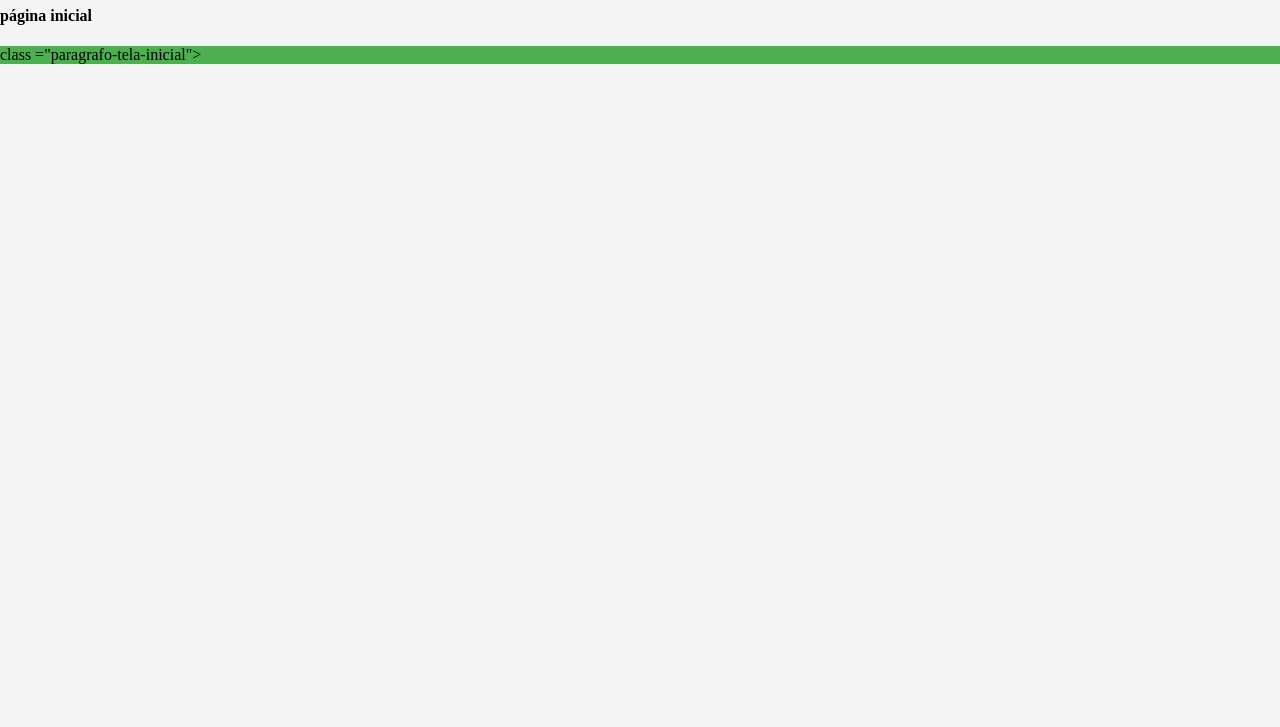
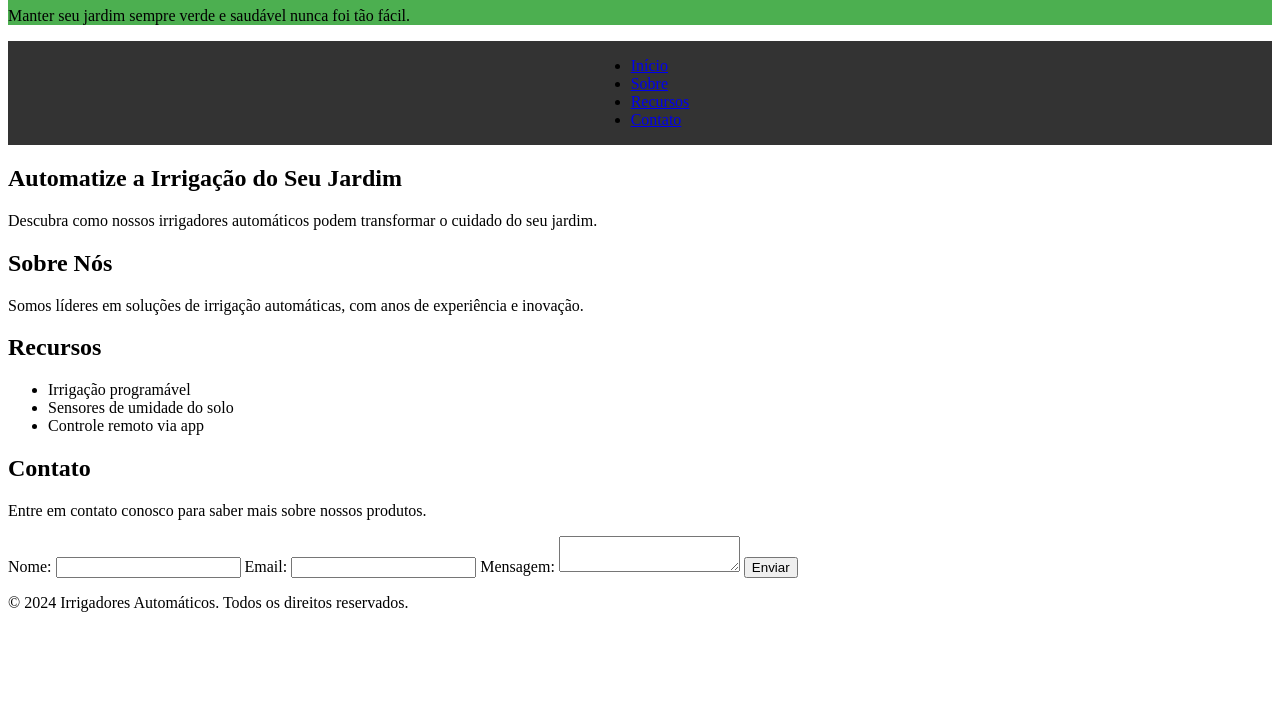
Before and after one commit to andreevzs/agrinho, a plain HTML site: page agrinho.html in a window 1280 px wide. Shown: the part 73-800 px from the top of the page. Drawn offline with Linux system fonts and the light colour scheme.

Commit message:
Update agrinho.html

```diff
--- a/agrinho.html
+++ b/agrinho.html
@@ -3,32 +3,57 @@
 <head>
     <meta charset="UTF-8">
     <meta name="viewport" content="width=device-width, initial-scale=1.0">
-    <title>Irrigador Automático</title>
-    <h1>Irrigador Automático</h1>
-    <h4>página inicial</h4>
-    <style>
-        body{
-            front-family:arial, sans-serif;
-            margin:0;
-            padding:0;
-            background-color: #f4f4f4
-        }
-        header{
-            background-color: #4CAF50;
-            color:white
-            padding: 10px 0;
-
-
-        }
-
-    </style>
-
-
+    <title>Irrigadores Automáticos</title>
+    <link rel="stylesheet" href="style.css">
 </head>
 <body>
-    <header class=""
+    <header>
+        <div class="header-content">
+            <h1>Bem-vindo aos Irrigadores Automáticos</h1>
+            <p>Manter seu jardim sempre verde e saudável nunca foi tão fácil.</p>
+        </div>
     </header>
-    <div class=""texto"
-    <h1> class ="paragrafo-tela-inicial"></h1>
+    <nav>
+        <ul>
+            <li><a href="#home">Início</a></li>
+            <li><a href="#about">Sobre</a></li>
+            <li><a href="#features">Recursos</a></li>
+            <li><a href="#contact">Contato</a></li>
+        </ul>
+    </nav>
+    <main>
+        <section id="home">
+            <h2>Automatize a Irrigação do Seu Jardim</h2>
+            <p>Descubra como nossos irrigadores automáticos podem transformar o cuidado do seu jardim.</p>
+        </section>
+        <section id="about">
+            <h2>Sobre Nós</h2>
+            <p>Somos líderes em soluções de irrigação automáticas, com anos de experiência e inovação.</p>
+        </section>
+        <section id="features">
+            <h2>Recursos</h2>
+            <ul>
+                <li>Irrigação programável</li>
+                <li>Sensores de umidade do solo</li>
+                <li>Controle remoto via app</li>
+            </ul>
+        </section>
+        <section id="contact">
+            <h2>Contato</h2>
+            <p>Entre em contato conosco para saber mais sobre nossos produtos.</p>
+            <form action="#">
+                <label for="name">Nome:</label>
+                <input type="text" id="name" name="name" required>
+                <label for="email">Email:</label>
+                <input type="email" id="email" name="email" required>
+                <label for="message">Mensagem:</label>
+                <textarea id="message" name="message" required></textarea>
+                <button type="submit">Enviar</button>
+            </form>
+        </section>
+    </main>
+    <footer>
+        <p>&copy; 2024 Irrigadores Automáticos. Todos os direitos reservados.</p>
+    </footer>
 </body>
 </html>
```
